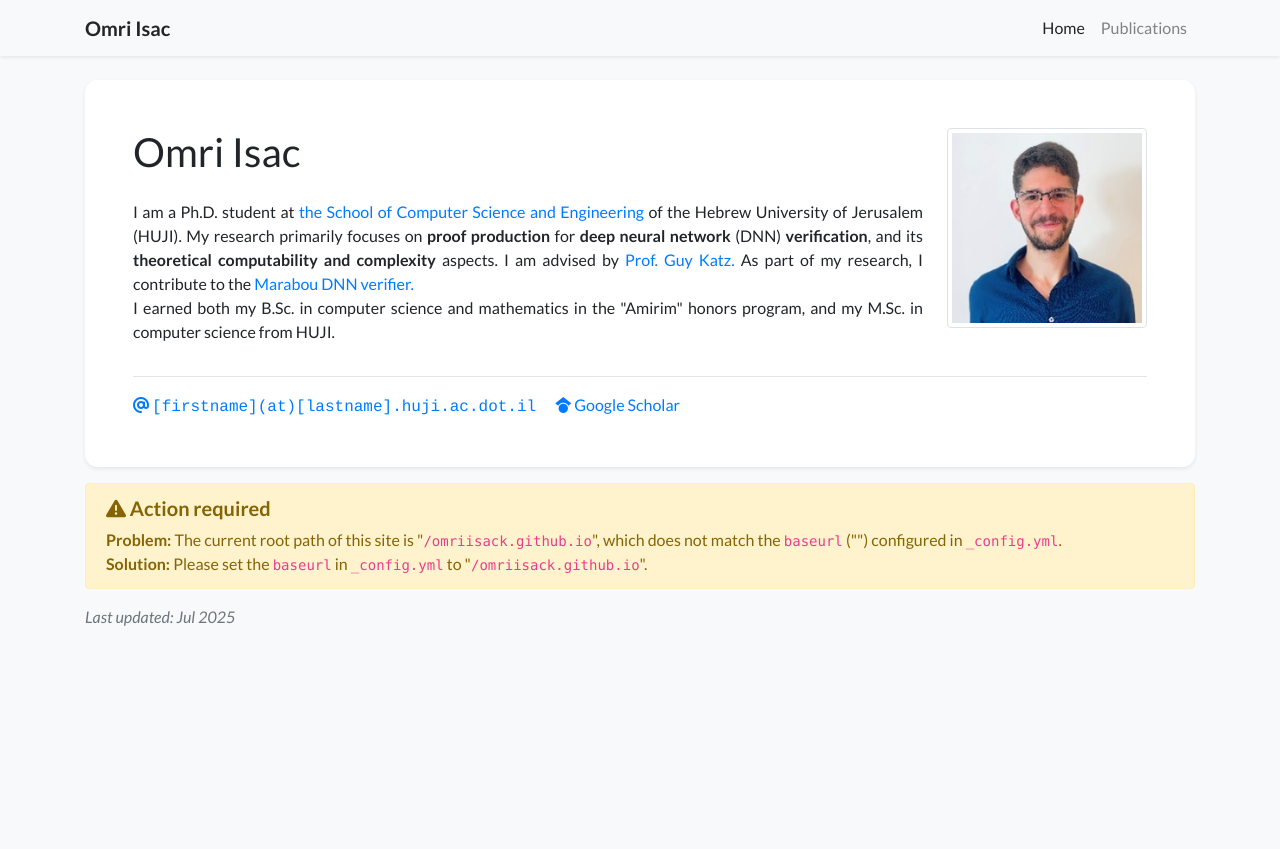
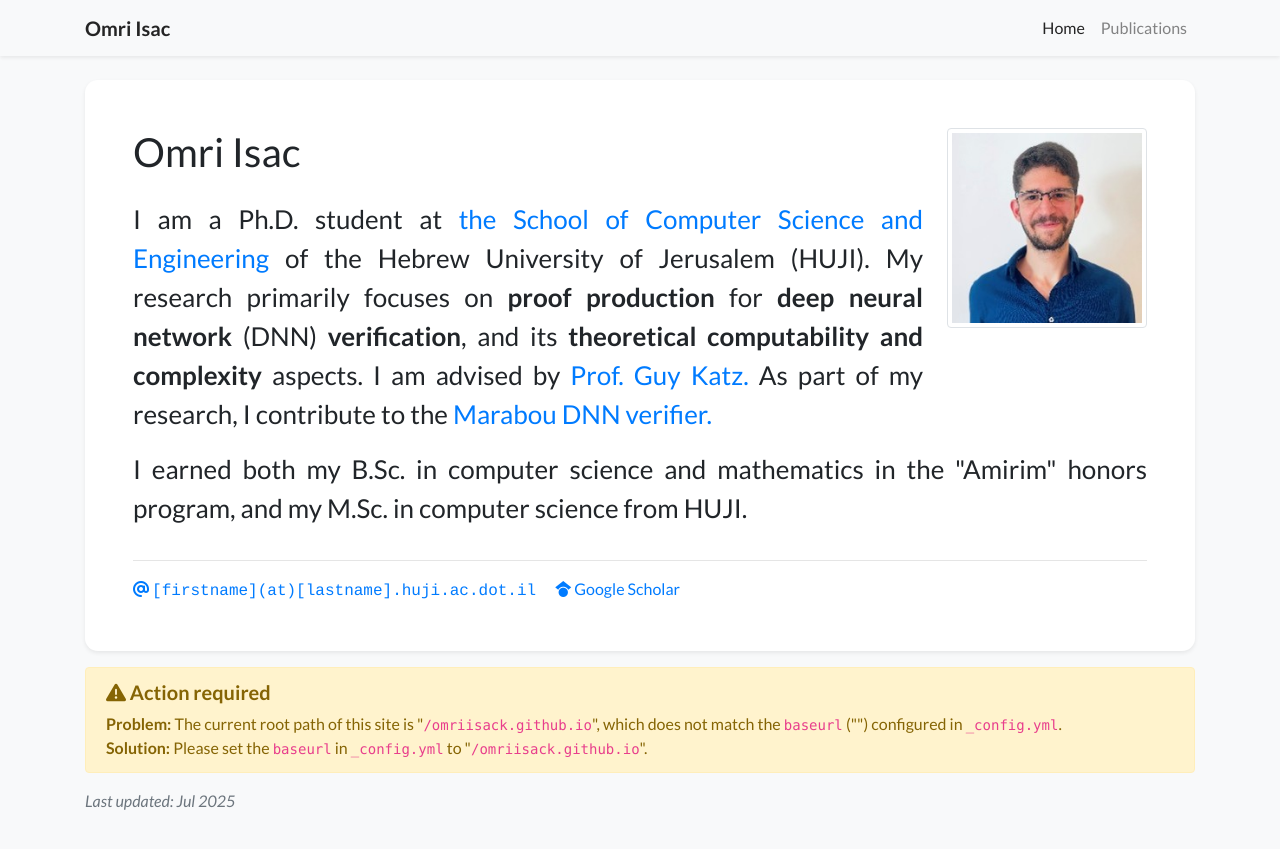
Before and after one commit to omriisack/omriisack.github.io, a Jekyll site: the page built from index.html, in a window 1280 px wide. Shown: the top 849 px of the page. Built offline with Jekyll 4.4.1, drawn with Linux system fonts in a browser that asks for light colours; nearby versions of some CDN libraries; a style sheet for code colours, icons or effects is not loaded.

Commit message:
Update profile.yml

```diff
--- a/_data/profile.yml
+++ b/_data/profile.yml
@@ -15,13 +15,13 @@ gscholar: 47EbdvgAAAAJ  # This is an example, replace it with your own Google Sc
 
 short_bio_text_justify: true
 short_bio: >-
-  <p class="mt-0 mb-0 fs-4">
+  <p style="font-size: 26px">
   I am a Ph.D. student at <a href="https://www.cs.huji.ac.il/" target="_blank">the School of Computer Science and Engineering</a>  of the Hebrew University of Jerusalem (HUJI).
   My research primarily focuses on <b>proof production</b> for <b>deep neural network</b> (DNN) <b>verification</b>, and its <b>theoretical computability and complexity</b> aspects.
   I am advised by <a href="https://www.katz-lab.com/" target="_blank"> Prof. Guy Katz.</a>
   As part of my research, I contribute to the <a href="https://github.com/NeuralNetworkVerification/Marabou/" target="_blank"> Marabou DNN verifier.</a>
   </p>
-  <p class="mt-0 mb-0 fs-4">
+  <p style="font-size: 26px">
     I earned both my B.Sc. in computer science and mathematics in the "Amirim" honors program, and my M.Sc. in computer science from HUJI.
   </p>
 
```
